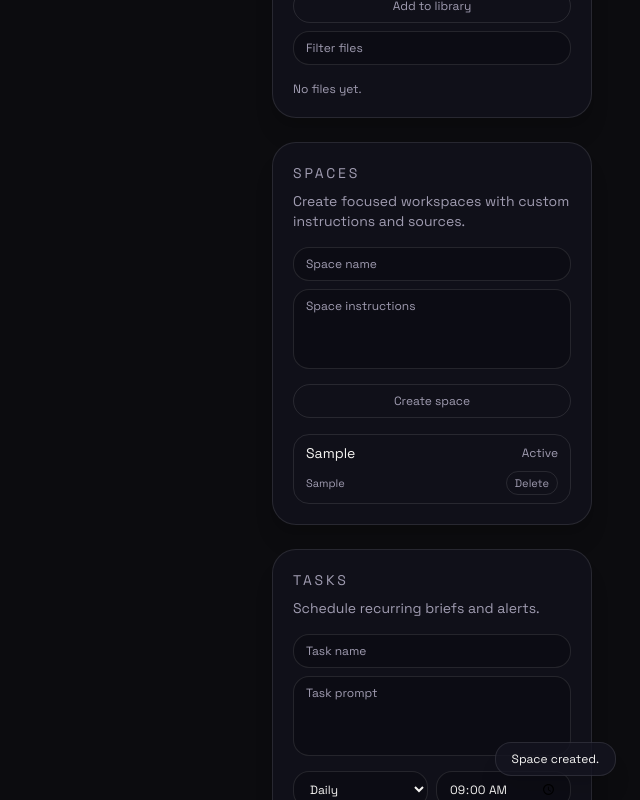
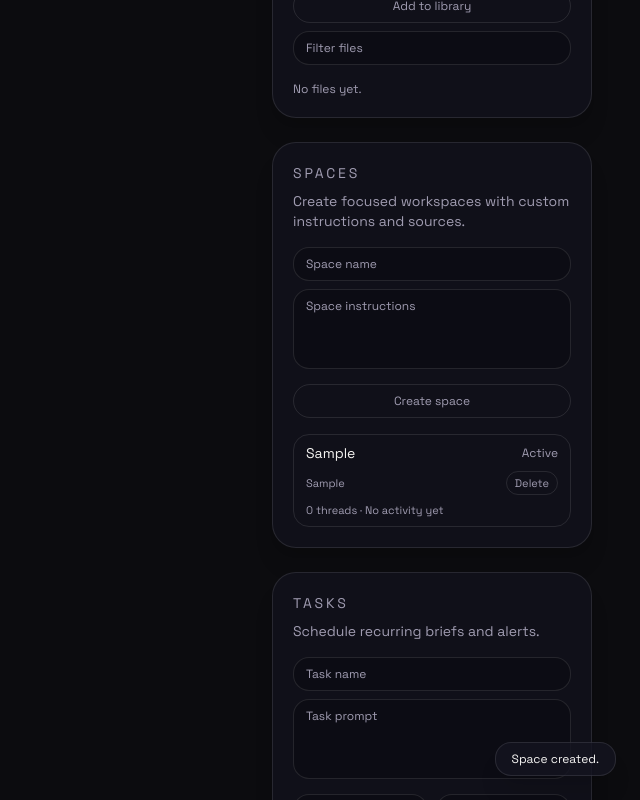
Before and after one commit to sarveshkapre/chat_with_llm, a Next.js app: page / in a window 1280 px wide. Both pictures are taken after typing "Sample", "Sample" into the empty fields and a click on the button "Create space". Shown: the part 1273-2073 px from the top of the page, without its empty margins (640-1280 px from the left). Built offline with nearby package versions, Linux system fonts and the light colour scheme.

Commit message:
feat(spaces): add stats and active shortcut

```diff
--- a/src/components/chat-app.tsx
+++ b/src/components/chat-app.tsx
@@ -2874,6 +2874,14 @@ ${answer.citations
                       >
                         Duplicate
                       </button>
+                      <button
+                        onClick={() =>
+                          setActiveSpaceId(thread.spaceId ?? null)
+                        }
+                        className="rounded-full border border-white/10 px-2 py-1 text-[11px] text-signal-muted"
+                      >
+                        {thread.spaceId ? "Set active space" : "Clear active space"}
+                      </button>
                       <select
                         onChange={(event) => {
                           const value = event.target.value;
@@ -3196,6 +3204,19 @@ ${answer.citations
                         Delete
                       </button>
                     </div>
+                    <div className="mt-2 text-[11px] text-signal-muted">
+                      {threads.filter((thread) => thread.spaceId === space.id).length}{" "}
+                      threads ·{" "}
+                      {(() => {
+                        const latest = threads
+                          .filter((thread) => thread.spaceId === space.id)
+                          .map((thread) => new Date(thread.createdAt).getTime());
+                        if (!latest.length) return "No activity yet";
+                        return `Last: ${new Date(
+                          Math.max(...latest)
+                        ).toLocaleDateString()}`;
+                      })()}
+                    </div>
                   </div>
                 ))
               )}
```
Also changed, not shown: 1 other file (tests, documents, lock files or other folders).
